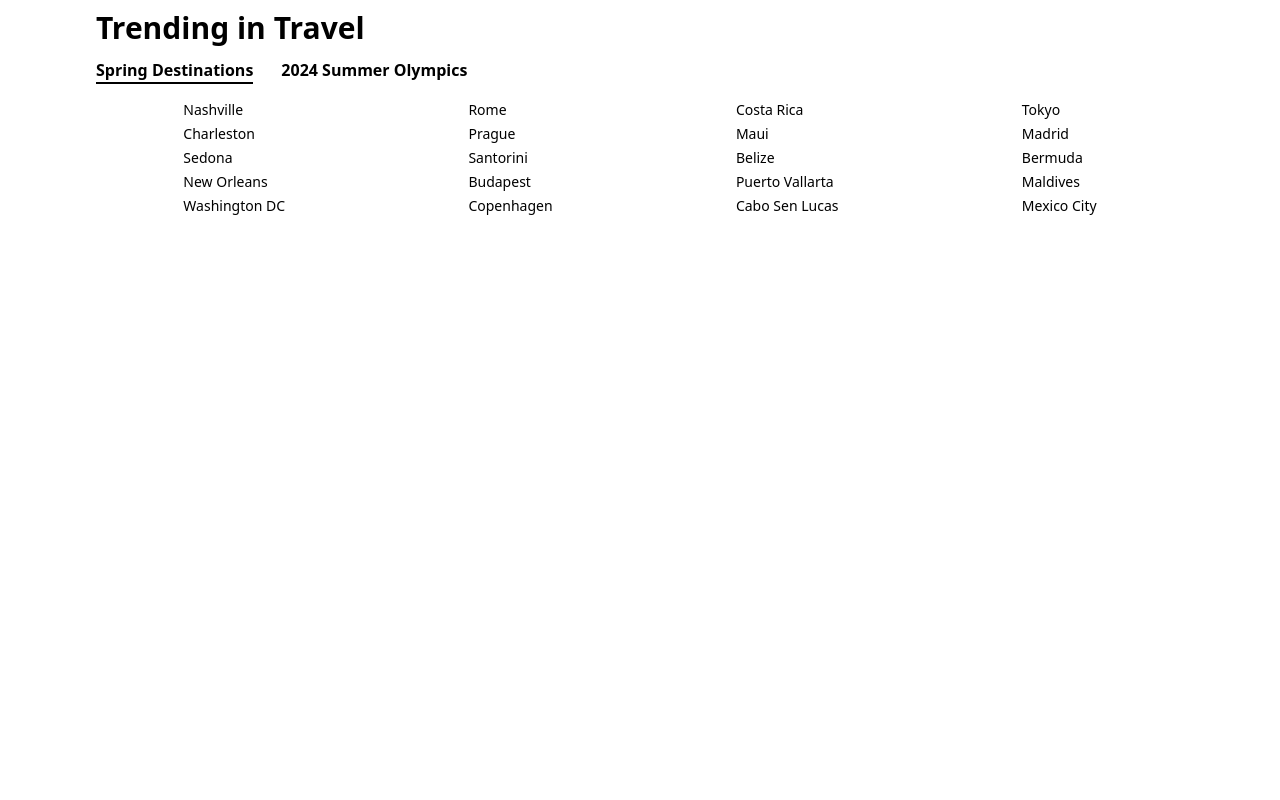
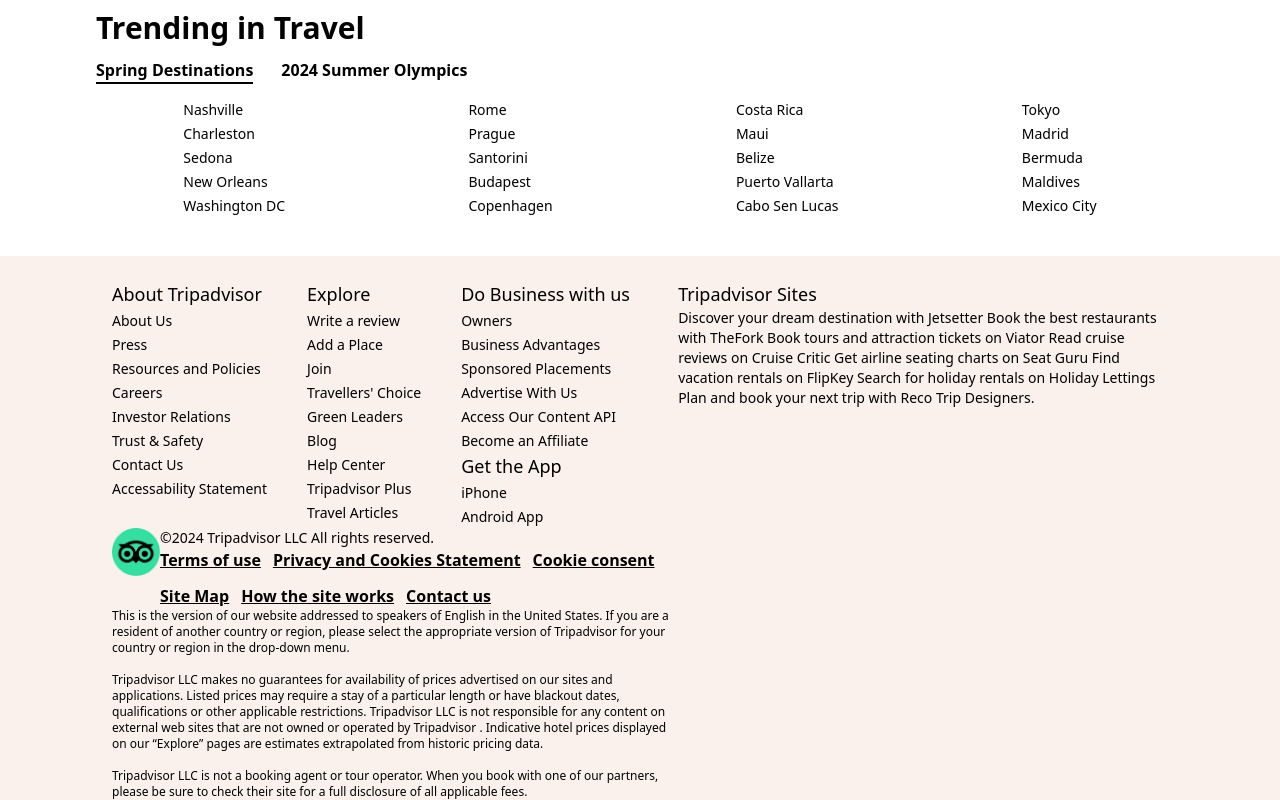
Before and after one commit to alyan0111/tripaddvisor-clone, a React (Create React App) app: page / in a window 1280 px wide. Shown: the part 2573-3373 px from the top of the page. Before the commit the page ends 2789 px from the top, so only its background shows below. Built offline with nearby package versions, Linux system fonts and the light colour scheme.

Commit message:
added footer

```diff
--- a/src/App.js
+++ b/src/App.js
@@ -1,6 +1,7 @@
 import { BrowserRouter, Route, Routes } from "react-router-dom";
 import Home from "./pages/home";
 import Nav from "./components/nav-footer/nav";
+import Footer from "./components/nav-footer/footer";
 
 
 function App() {
@@ -11,6 +12,7 @@
       <Routes>
         <Route path="/" element={<Home/>}/>
       </Routes>
+      <Footer/>
       </BrowserRouter>
 
   );
--- /dev/null
+++ b/src/components/nav-footer/footer.js
@@ -0,0 +1,241 @@
+import React from "react";
+import T_logo from "./T_logo.png";
+
+export default function Footer() {
+  return (
+    <div className="bg-[#faf1ed] mt-10 ">
+    <div className="flex mx-28 pt-6">
+    <div>
+        <div className="flex gap-10">
+          <ul>
+            <li className="text-lg">About Tripadvisor</li>
+            <li>
+              <a className="text-sm hover:underline" href="#">
+                About Us
+              </a>
+            </li>
+            <li>
+              <a className="text-sm hover:underline" href="#">
+                Press
+              </a>
+            </li>
+            <li>
+              <a className="text-sm hover:underline" href="#">
+                Resources and Policies
+              </a>
+            </li>
+            <li>
+              <a className="text-sm hover:underline" href="#">
+                Careers
+              </a>
+            </li>
+            <li>
+              <a className="text-sm hover:underline" href="#">
+                Investor Relations{" "}
+              </a>
+            </li>
+            <li>
+              <a className="text-sm hover:underline" href="#">
+                Trust & Safety
+              </a>
+            </li>
+            <li>
+              <a className="text-sm hover:underline" href="#">
+                Contact Us
+              </a>
+            </li>
+            <li>
+              <a className="text-sm hover:underline" href="#">
+                Accessability Statement
+              </a>
+            </li>
+          </ul>
+
+          <ul>
+            <li className="text-lg">Explore</li>
+            <li>
+              <a className="text-sm hover:underline" href="#">
+                Write a review
+              </a>
+            </li>
+            <li>
+              <a className="text-sm hover:underline" href="#">
+                Add a Place
+              </a>
+            </li>
+            <li>
+              <a className="text-sm hover:underline" href="#">
+                Join
+              </a>
+            </li>
+            <li>
+              <a className="text-sm hover:underline" href="#">
+                Travellers' Choice{" "}
+              </a>
+            </li>
+            <li>
+              <a className="text-sm hover:underline" href="#">
+                Green Leaders{" "}
+              </a>
+            </li>
+            <li>
+              <a className="text-sm hover:underline" href="#">
+                Blog
+              </a>
+            </li>
+            <li>
+              <a className="text-sm hover:underline" href="#">
+                Help Center
+              </a>
+            </li>
+            <li>
+              <a className="text-sm hover:underline" href="#">
+                Tripadvisor Plus
+              </a>
+            </li>
+            <li>
+              <a className="text-sm hover:underline" href="#">
+                Travel Articles
+              </a>
+            </li>
+          </ul>
+          <div>
+            <ul>
+              <li className="text-lg">Do Business with us</li>
+              <li>
+                <a className="text-sm hover:underline" href="#">
+                  Owners
+                </a>
+              </li>
+              <li>
+                <a className="text-sm hover:underline" href="#">
+                  Business Advantages
+                </a>
+              </li>
+              <li>
+                <a className="text-sm hover:underline" href="#">
+                  Sponsored Placements
+                </a>
+              </li>
+              <li>
+                <a className="text-sm hover:underline" href="#">
+                  Advertise With Us
+                </a>
+              </li>
+              <li>
+                <a className="text-sm hover:underline" href="#">
+                  Access Our Content API{" "}
+                </a>
+              </li>
+              <li>
+                <a className="text-sm hover:underline" href="#">
+                  Become an Affiliate
+                </a>
+              </li>
+            </ul>
+
+            <ul>
+              <li className="text-lg">Get the App</li>
+              <li>
+                <a className="text-sm hover:underline" href="#">
+                  iPhone
+                </a>
+              </li>
+              <li>
+                <a className="text-sm hover:underline" href="#">
+                  Android App
+                </a>
+              </li>
+            </ul>
+          </div>
+        </div>
+        <div>
+        <div className="flex flex-row">
+          <img src={T_logo} alt="logo" className="h-12" />
+          <div>
+            <p className="text-sm">
+              &copy;{new Date().getFullYear()} Tripadvisor LLC All rights
+              reserved.
+            </p>
+            <div className="flex gap-3 flex-wrap">
+              <a
+                href="#"
+                className="font-bold underline hover:text-neutral-600"
+              >
+                Terms of use
+              </a>
+              <a
+                href="#"
+                className="font-bold underline hover:text-neutral-600"
+              >
+                Privacy and Cookies Statement
+              </a>
+              <a
+                href="#"
+                className="font-bold underline hover:text-neutral-600"
+              >
+                Cookie consent
+              </a>
+              <a
+                href="#"
+                className="font-bold underline hover:text-neutral-600"
+              >
+                Site Map
+              </a>
+              <a
+                href="#"
+                className="font-bold underline hover:text-neutral-600"
+              >
+                How the site works
+              </a>
+              <a
+                href="#"
+                className="font-bold underline hover:text-neutral-600"
+              >
+                Contact us
+              </a>
+            </div>
+          </div>
+        </div>
+            <div className="text-xs text-wrap">
+              <p>
+                This is the version of our website addressed to speakers of
+                English in the United States. If you are a resident of another
+                country or region, please select the appropriate version of
+                Tripadvisor for your country or region in the drop-down menu.
+              </p>
+              <br />
+              <p>
+                Tripadvisor LLC makes no guarantees for availability of prices
+                advertised on our sites and applications. Listed prices may
+                require a stay of a particular length or have blackout dates,
+                qualifications or other applicable restrictions. Tripadvisor LLC
+                is not responsible for any content on external web sites that
+                are not owned or operated by Tripadvisor . Indicative hotel
+                prices displayed on our “Explore” pages are estimates
+                extrapolated from historic pricing data.
+              </p>
+              <br />
+              <p>
+                Tripadvisor LLC is not a booking agent or tour operator. When
+                you book with one of our partners, please be sure to check their
+                site for a full disclosure of all applicable fees.
+              </p>
+            </div>
+        </div>
+      </div>
+      <div>
+        <h1 className="text-lg">Tripadvisor Sites</h1>
+        <p className="text-sm text-wrap">Discover your dream destination with Jetsetter
+Book the best restaurants with TheFork
+Book tours and attraction tickets on Viator
+Read cruise reviews on Cruise Critic
+Get airline seating charts on Seat Guru
+Find vacation rentals on FlipKey
+Search for holiday rentals on Holiday Lettings
+Plan and book your next trip with <a href="#" className="hover:underline hover:text-neutral-600">Reco Trip Designers</a>.</p>
+      </div>
+    </div>
+    </div>
+  );
+}
```
Also changed, not shown: src/components/nav-footer/T_logo.png (added).
